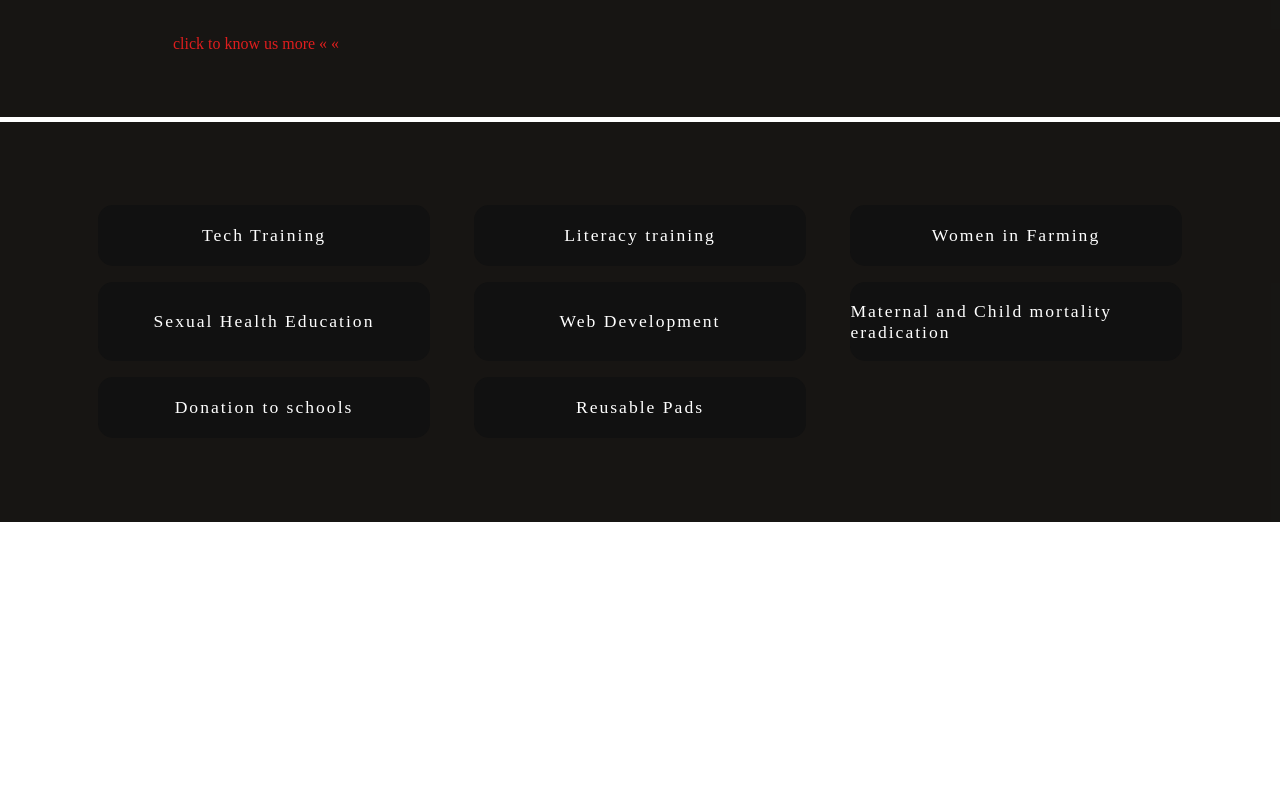
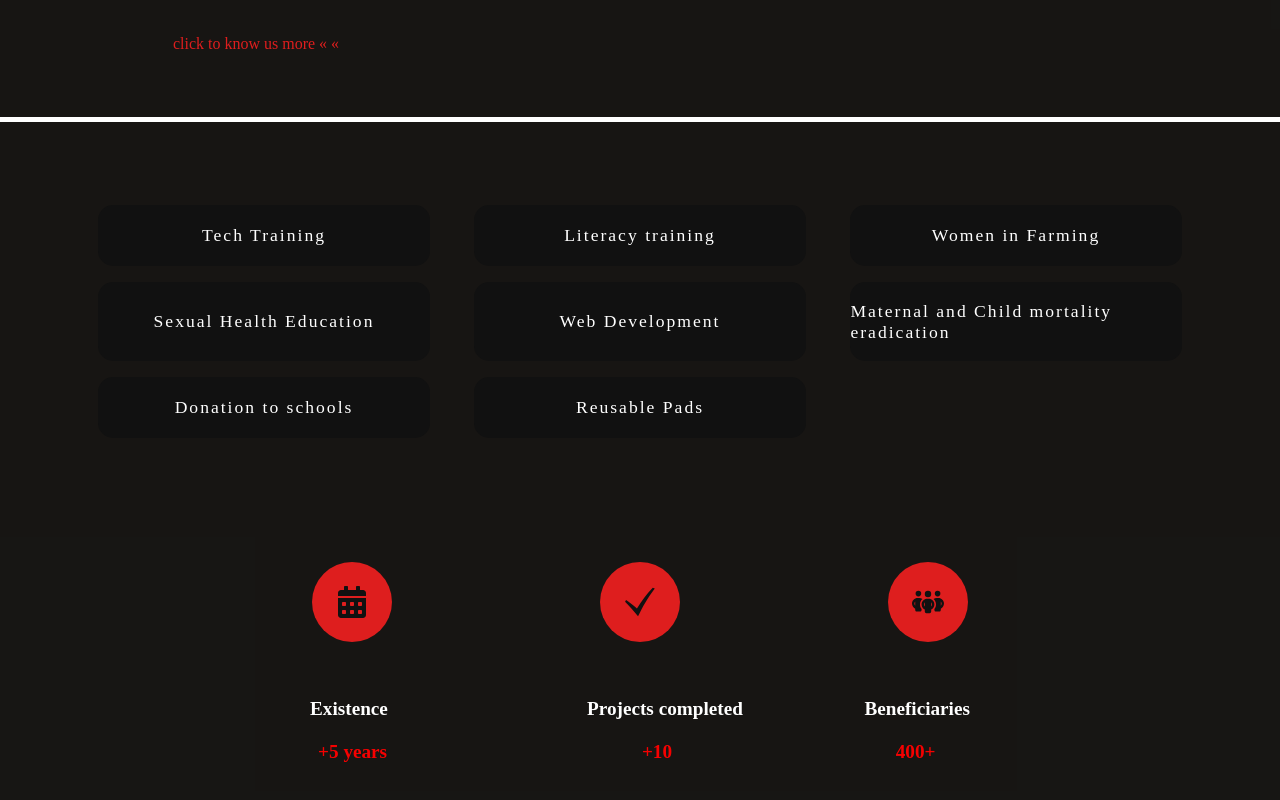
Before and after one commit to nsquansah/wsdh_webpage, a React (Create React App) app in the folder my-newapp/: page / in a window 1280 px wide. Shown: the part 1242-2042 px from the top of the page. Before the commit the page ends 1764 px from the top, so only its background shows below. Built offline with nearby package versions, Linux system fonts and the light colour scheme.

Commit message:
numbers page complete

```diff
--- a/my-newapp/src/App.js
+++ b/my-newapp/src/App.js
@@ -3,6 +3,7 @@ import NavBar from './components/NavBar';
 import HeroSection from './components/HeroSection';
 import AboutPage from './components/AboutSection';
 import ProjectSession from './components/ProjectSession';
+import Whatwedo from './components/Whatwedo';
 
 import './App.css';
 
@@ -13,6 +14,8 @@ function App() {
       <HeroSection />
       <AboutPage />
       <ProjectSession />
+      <Whatwedo />
+
 
     </React.Fragment>
 
--- a/my-newapp/src/components/Whatwedo.js
+++ b/my-newapp/src/components/Whatwedo.js
@@ -0,0 +1,33 @@
+import React from 'react'
+import { FaCalendarAlt } from "react-icons/fa";  // calendar icon
+import { GiCheckMark } from "react-icons/gi";
+import { FaPeopleGroup } from "react-icons/fa6";
+import '../styles/Whatwedo.css';
+
+const Whatwedo = () => {
+  return (
+    <div className="what-we-do-section">
+        <div className="icon-container">
+            <div className="circle">
+             <FaCalendarAlt size={32} color="#111" />
+            </div>
+
+                 <div className="checkmark">
+                     <GiCheckMark size={32} color="#111" />
+                         </div>
+                             <div className="people-group">
+                                <FaPeopleGroup size={32} color="#111" />
+                                </div>
+      </div>
+      <div className="icon-labels">
+           <p className="icon-label1">Existence <span className='first'>+5 years</span></p>
+           <p className="icon-label2">Projects completed <span className='second'>+10</span></p>
+           <p className="icon-label3">Beneficiaries<span className='third'>400+</span></p>
+      </div>
+    </div>
+
+
+  )
+}
+
+export default Whatwedo;
--- a/my-newapp/src/styles/Whatwedo.css
+++ b/my-newapp/src/styles/Whatwedo.css
@@ -0,0 +1,164 @@
+.what-we-do-section {
+    height: 40vh;
+    background-color:rgba(9, 7, 5, 0.942);
+}
+
+.container{
+    text-align: center;
+    padding: 2rem;
+    color:#9c0606f7;
+    font-size: larger;
+    font-weight: bold;
+    box-shadow: 0 10px 8px rgba(197, 40, 40, 0.1);
+}
+
+.circle {
+  width: 80px;
+  height: 80px;
+  border-radius: 50%;
+  background:rgb(222, 30, 30);
+  display: flex;
+  justify-content: center;
+  align-items: center;
+  font-size: 32px;
+  color: #111;
+}
+
+
+.checkmark {
+  width: 80px;
+  height: 80px;
+  border-radius: 50%;
+  background: rgb(222, 30, 30);
+  display: flex;
+  justify-content: center;
+  align-items: center;
+  font-size: 32px;
+  color: #111;
+}
+
+.icon-container {
+    display: flex;
+    justify-content: center;
+    align-items: center;
+    width: 100%;
+    height: 2px;
+    /* background: #0ff;   cyan glow */
+    margin-top: 0rem;
+    height: 20vh;
+    /* background-color: #0f0; */
+    gap: 13rem;
+}
+
+.people-group {
+  width: 80px;
+  height: 80px;
+  border-radius: 50%;
+  background: rgb(222, 30, 30);
+  display: flex;
+  justify-content: center;
+  align-items: center;
+  font-size: 32px;
+  color: #111;
+}
+
+.icon-labels {
+  display: flex;
+  flex-direction: row;
+  align-items: center;
+  margin-top: 1rem;
+  color: white;
+    font-weight: bold;
+    font-size: 1rem;
+    gap: 4rem;
+    justify-content: center;
+}
+
+.icon-label1, .icon-label3, .icon-label2 {
+    display: flex;
+    flex-direction: column;
+    gap:0.5rem;
+
+    /* margin-right: 13rem; */
+    /* padding: 1rem; */
+}
+
+.icon-label1{
+    font-size: 1.2rem;
+    /* margin-left: 10rem; */
+    margin-right: 1rem;
+    /* margin-bottom: 1rem; */
+    margin-bottom: 4rem;
+}
+
+.icon-label2{
+    font-size: 1.2rem;
+    margin-bottom: 4rem;
+    margin-right: 2rem;
+
+}
+
+.icon-label3{
+    font-size: 1.2rem;
+    margin-left: 2%;
+    margin-bottom: 4rem;
+
+}
+.first{
+    display: flex;
+    flex-direction: column;
+    align-items: center;
+    justify-content: center;
+    padding: 0.5rem;
+    color:rgba(255, 0, 0, 0.968);
+    line-height: 2rem;
+    font-size: bold;
+    font-weight: bold;
+    /* margin-top: 1rem; */
+    margin-right:7rem;
+}
+
+.second{
+    margin-right: 1rem;
+    color:rgba(255, 0, 0, 0.968) ;
+     display: flex;
+ flex-direction: column;
+ align-items: center;
+ justify-content: center;
+ padding: 0.5rem;
+ line-height: 2rem;
+ font-size: bold;
+ font-weight: bold;
+}
+
+.third{
+    margin-right:0.2rem;
+     display: flex;
+ flex-direction: column;
+ align-items: center;
+ justify-content: center;
+ padding: 0.5rem;
+ color:rgba(255, 0, 0, 0.968);
+ line-height: 2rem;
+ font-size: bold;
+ font-weight: bold;
+}
+
+
+  @media only screen and (max-width: 1024px){
+    .icon-label1, .icon-label2, .icon-label3{}
+    .icon-labels{display: none;
+
+    }
+    .icon-container{
+        width:90%;
+        margin-left: 5rem;
+    }
+    .people-group{
+        display: none;
+    }
+    .checkmark{
+        display: none;
+    }
+    .circle{display:none;}
+  }
```
